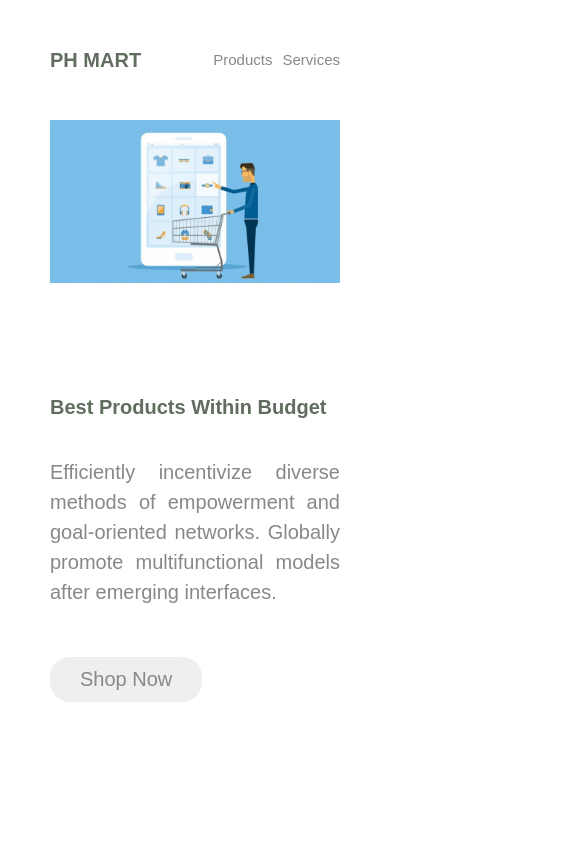
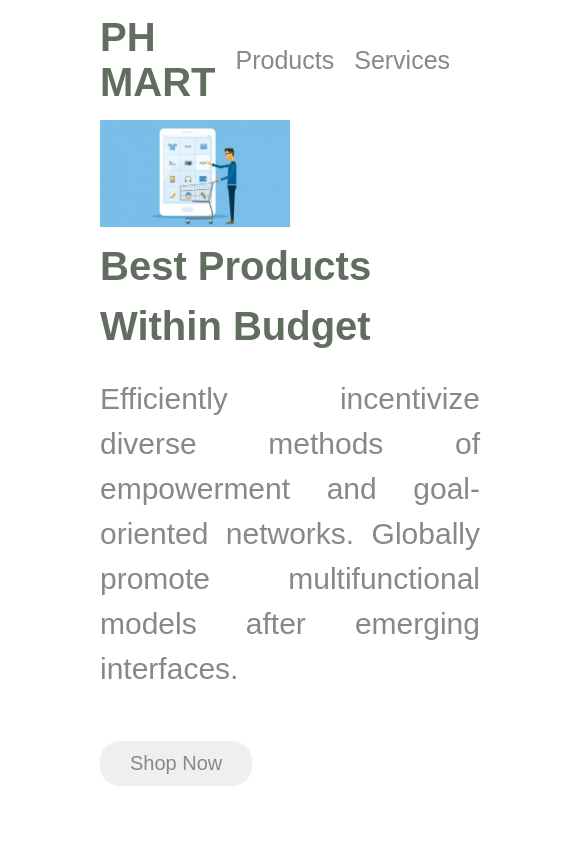
Before and after one commit to alamin1246/PH-Mart, a plain HTML site: page index.html in a window 390 px wide. Shown: the top 844 px of the page, 585 px wide, since content can reach past the window. Drawn offline with Linux system fonts and the light colour scheme.

Commit message:
responsive for all devices

```diff
--- a/css/style.css
+++ b/css/style.css
@@ -240,3 +240,83 @@ footer {
     font-size: 1rem;
   }
 }
+/* Responsive for  Tab */
+@media (max-width: 900px) {
+  header,
+  .hero-section,
+  .products-section {
+    padding: 0 9rem;
+  }
+
+  .hero-section,
+  .products-section {
+    padding: 0 5rem;
+    margin-bottom: 10rem;
+  }
+
+  header nav .logo h1 {
+    font-size: 3rem;
+  }
+
+  header nav .menu a {
+    margin-left: 2rem;
+  }
+  header nav .menu a li {
+    font-size: 2.5rem;
+  }
+
+  .hero-section {
+    flex-direction: column;
+    height: 80vh;
+  }
+  .hero-section .hero-content {
+    order: 2;
+    width: 100%;
+  }
+  .hero-section .hero-content h1 {
+    font-size: 4rem;
+    width: 100%;
+    line-height: 6rem;
+    margin-bottom: 2rem;
+  }
+  .hero-section .hero-content p {
+    width: 100%;
+    font-size: 3rem;
+    margin-bottom: 5rem;
+    text-align: justify;
+  }
+  .hero-section .hero-img {
+    order: 1;
+    width: 100%;
+  }
+  .products-section h1 {
+    font-size: 4rem;
+    margin-bottom: 3rem;
+    line-height: 20rem;
+  }
+  .products-section .products {
+    grid-template-columns: repeat(2, 1fr);
+  }
+  footer p {
+    font-size: 1.5rem;
+  }
+}
+/* Responsive for  Laptop */
+@media (max-width: 1200px) {
+  header,
+  .hero-section,
+  .products-section {
+    padding: 0 10rem;
+  }
+
+  header nav .logo h1 {
+    font-size: 4rem;
+  }
+  .hero-section .hero-content h1 {
+    width: 35rem;
+    font-size: 4rem;
+  }
+  .hero-section .hero-content p {
+    width: 38rem;
+  }
+}
```
